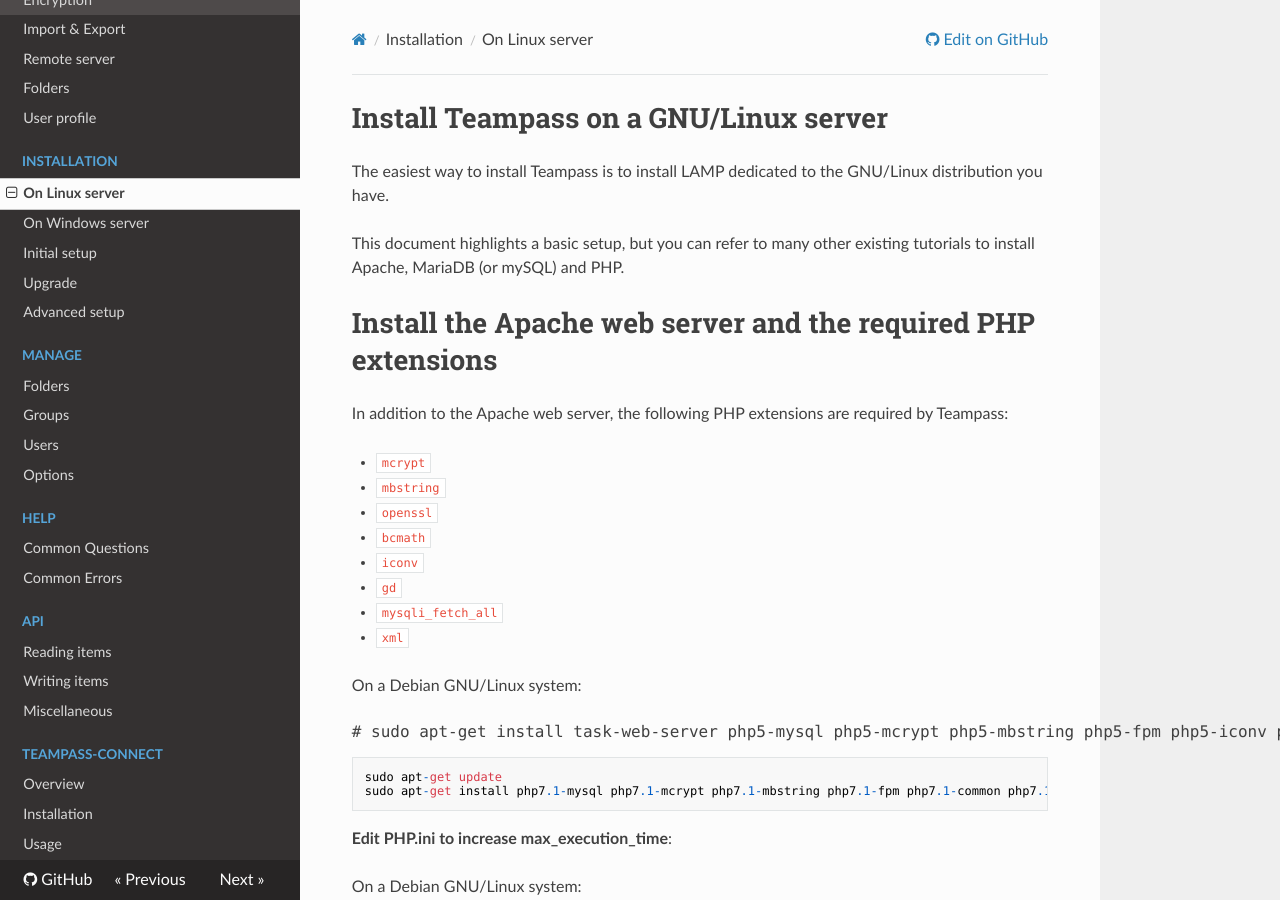
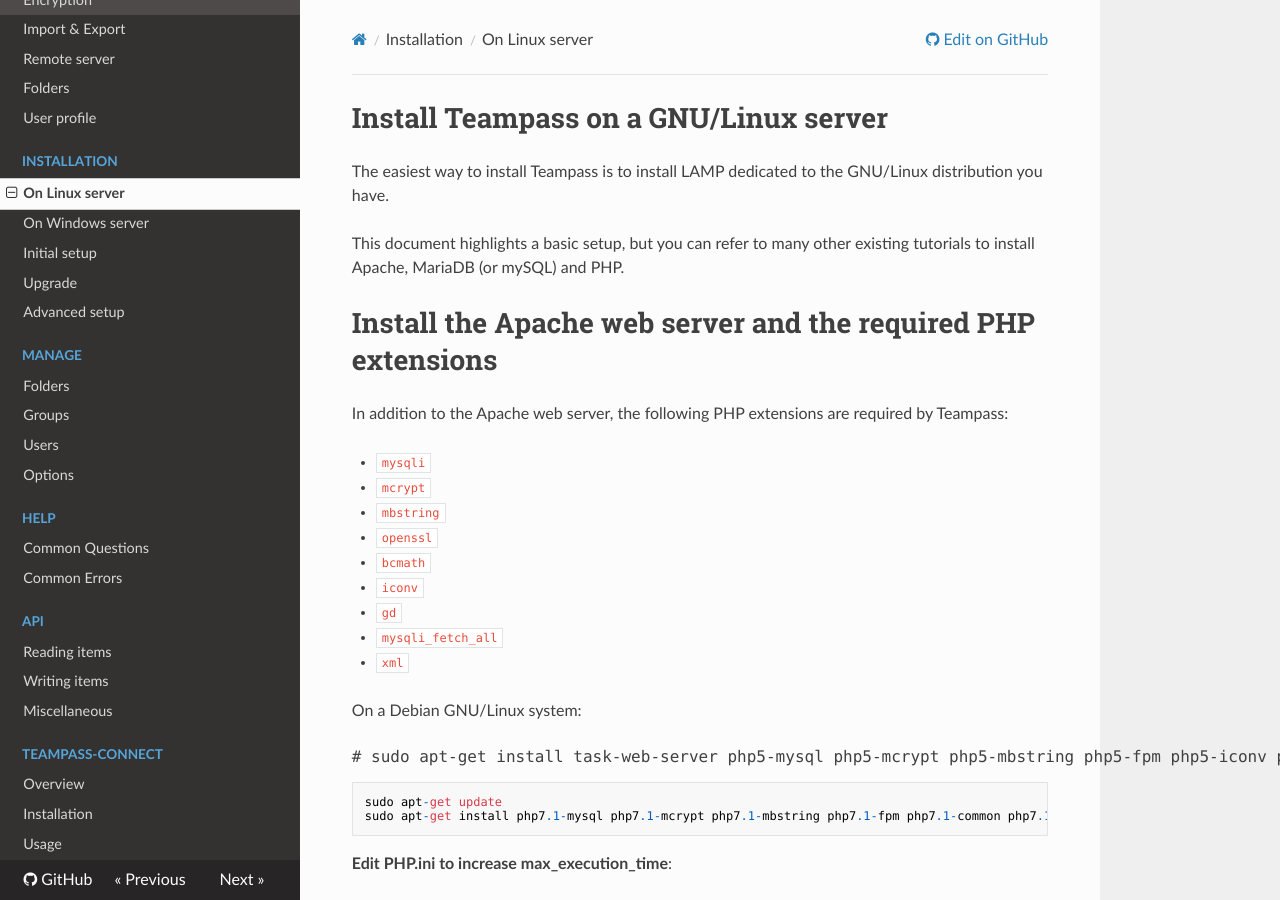
Before and after one commit to nilsteampassnet/teampass_doc, an MkDocs documentation site: the page built from docs/install/install-linux.md, in a window 1280 px wide and 900 px high. Built offline with MkDocs 1.6.1, drawn with Linux system fonts in a browser that asks for light colours; nearby versions of some CDN libraries; old or Windows-style settings are respelled for this version of MkDocs.

Commit message:
Add missing mysqli extension

```diff
--- a/docs/install/install-linux.md
+++ b/docs/install/install-linux.md
@@ -8,6 +8,7 @@ This document highlights a basic setup, but you can refer to many other existing
 
 In addition to the Apache web server, the following PHP extensions are required by Teampass:
 
+* `mysqli`
 * `mcrypt`
 * `mbstring`
 * `openssl`
```
